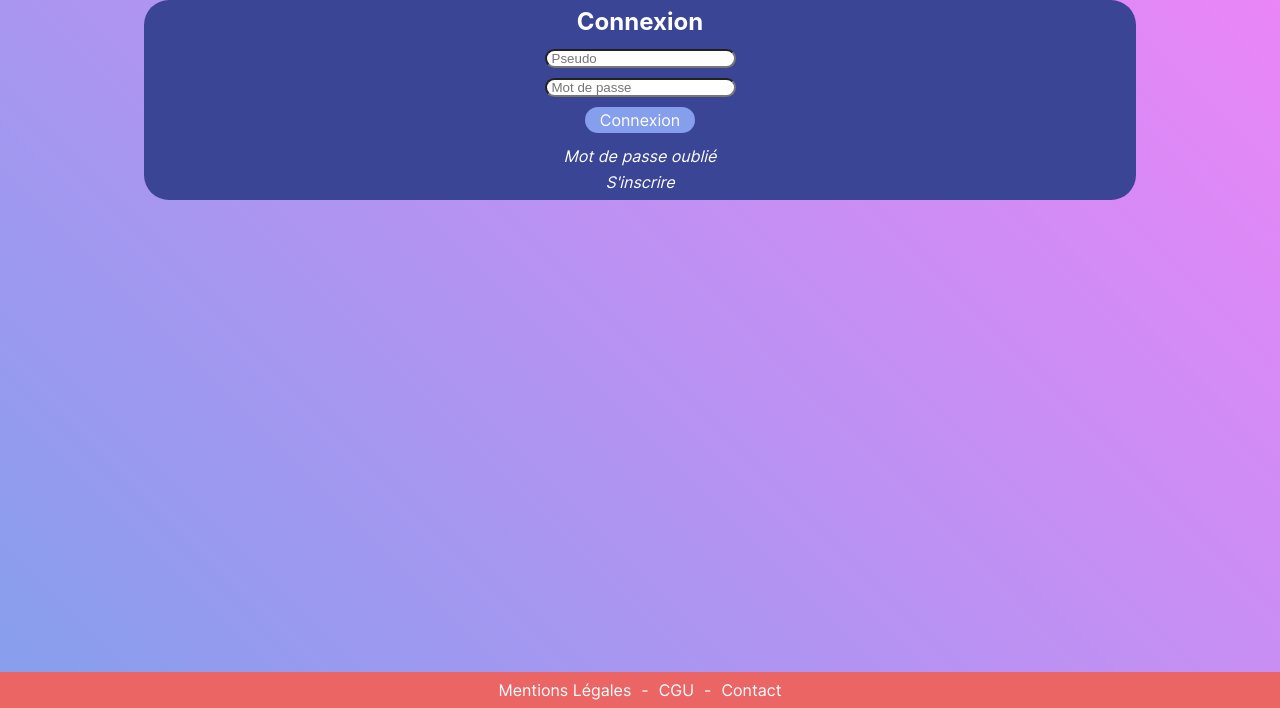
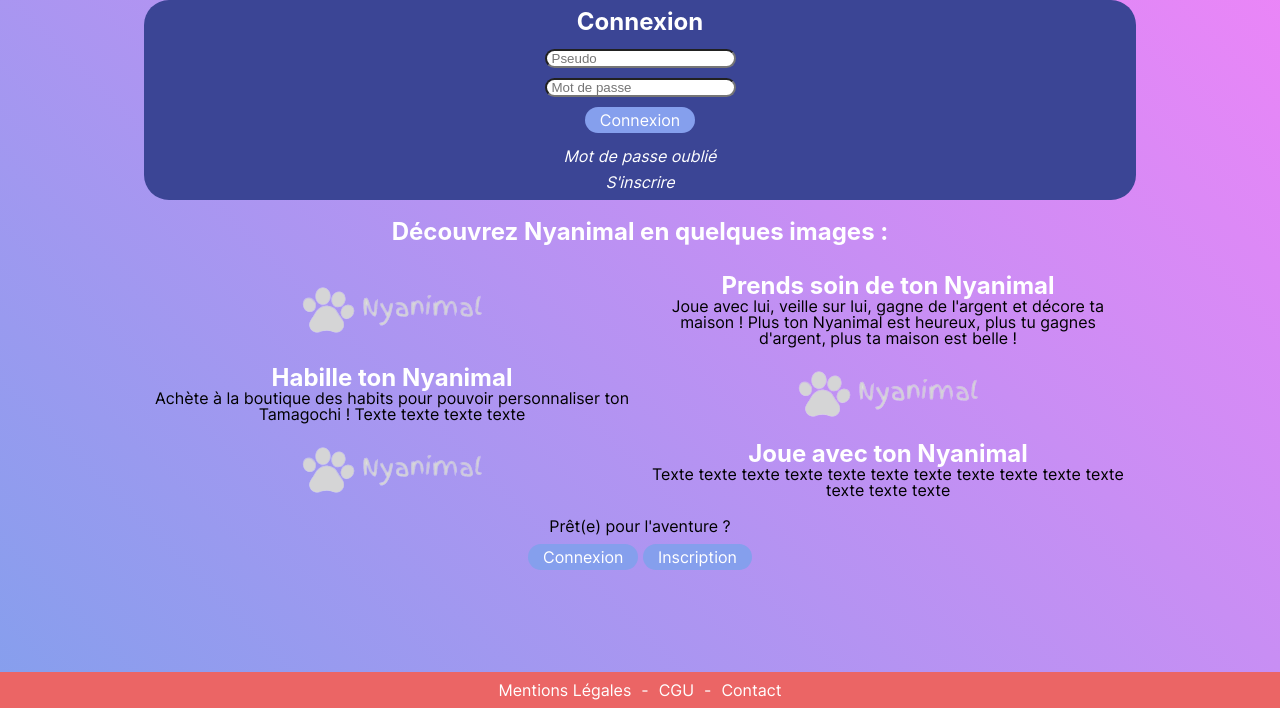
Before and after one commit to Rei333/nyanimal, a PHP site: page / in a window 1280 px wide. Shown: the part 92-800 px from the top of the page. Run offline with PHP 8.4, Linux system fonts and the light colour scheme; some web fonts are replaced.

Commit message:
WIP home page

```diff
--- a/css/common.css
+++ b/css/common.css
@@ -42,6 +42,27 @@ h1, h2, h3 {
     font: var(--desktop_title);
 }
 
+input:not([type="submit"]) {
+    border-radius: var(--radius);
+    padding: 0 5px;
+}
+
+input[type="submit"], button {
+    all: unset;
+    background-color: var(--button);
+    color: var(--light_text);
+    padding: 5px 15px;
+    border-radius: var(--radius);
+}
+
+input[type="submit"]:hover, button:hover {
+    cursor: pointer;
+}
+
+input[type="submit"]:active, button:active {
+    background-color: #687CB9;
+}
+
 a {
     color: var(--light_text);
     text-decoration: none;
@@ -55,25 +76,12 @@ a:active {
     color: var(--dark_text);
 }
 
-input:not([type="submit"]) {
-    border-radius: var(--radius);
-    padding: 0 5px;
+button > a:hover {
+    text-decoration: none;
 }
 
-input[type="submit"] {
-    all: unset;
-    background-color: var(--button);
+button > a:active {
     color: var(--light_text);
-    padding: 5px 15px;
-    border-radius: var(--radius);
-}
-
-input[type="submit"]:hover {
-    cursor: pointer;
-}
-
-input[type="submit"]:active {
-    background-color: #687CB9;
 }
 
 /********************************************************* Header ******************************************/
--- a/css/index.css
+++ b/css/index.css
@@ -1,3 +1,7 @@
+main {
+    gap: 20px;
+}
+
 section {
     height: fit-content;
     width: 80%;
@@ -24,3 +28,35 @@ form, #identification > div {
 #identification > div > a {
     font-style: italic;
 }
+
+h1 {
+    text-align: center;
+    margin-bottom: 20px;
+}
+
+#presentation > div {
+    display: grid;
+    grid-template-columns: 1fr 1fr;
+    align-items: center;
+    justify-items: center;
+}
+
+#presentation > div > div {
+    text-align: center;
+    padding: 10px;
+}
+
+.left {
+    grid-column: 1;
+}
+
+.right {
+    grid-column: 2;
+}
+
+#presentation > div > div:last-child {
+    grid-column: 1 /span 2;
+    display: flex;
+    flex-direction: column;
+    gap: 10px;
+}
--- a/index.php
+++ b/index.php
@@ -23,6 +23,38 @@
                     <a href="">S'inscrire</a>
                 </div>
             </section>
+
+            <section id="presentation">
+                <h1>Découvrez Nyanimal en quelques images :</h1>
+                <div>
+                    <img class="left" src="img/logo.png" alt="img1">
+                    <div class="right">
+                        <h2>Prends soin de ton Nyanimal</h2>
+                        Joue avec lui, veille sur lui, gagne de l'argent et décore ta maison !
+                        Plus ton Nyanimal est heureux, plus tu gagnes d'argent, plus ta maison est belle !
+                    </div>
+
+                    <div class="left">
+                        <h2>Habille ton Nyanimal</h2>
+                        Achète à la boutique des habits pour pouvoir personnaliser ton Tamagochi !
+                        Texte texte texte texte
+                    </div>
+                    <img class="right" src="img/logo.png" alt="img1">
+
+                    <img class="left" src="img/logo.png" alt="img1">
+                    <div class="right">
+                        <h2>Joue avec ton Nyanimal</h2>
+                        Texte texte texte texte texte texte texte texte texte texte texte texte texte texte
+                    </div>
+                    <div>
+                        Prêt(e) pour l'aventure ?
+                        <div>
+                            <button><a href="">Connexion</a></button>
+                            <button><a href="">Inscription</a></button>
+                        </div>
+                    </div>
+                </div>
+            </section>
         </main>
 
         <?php include "footer.php" ?>
```
